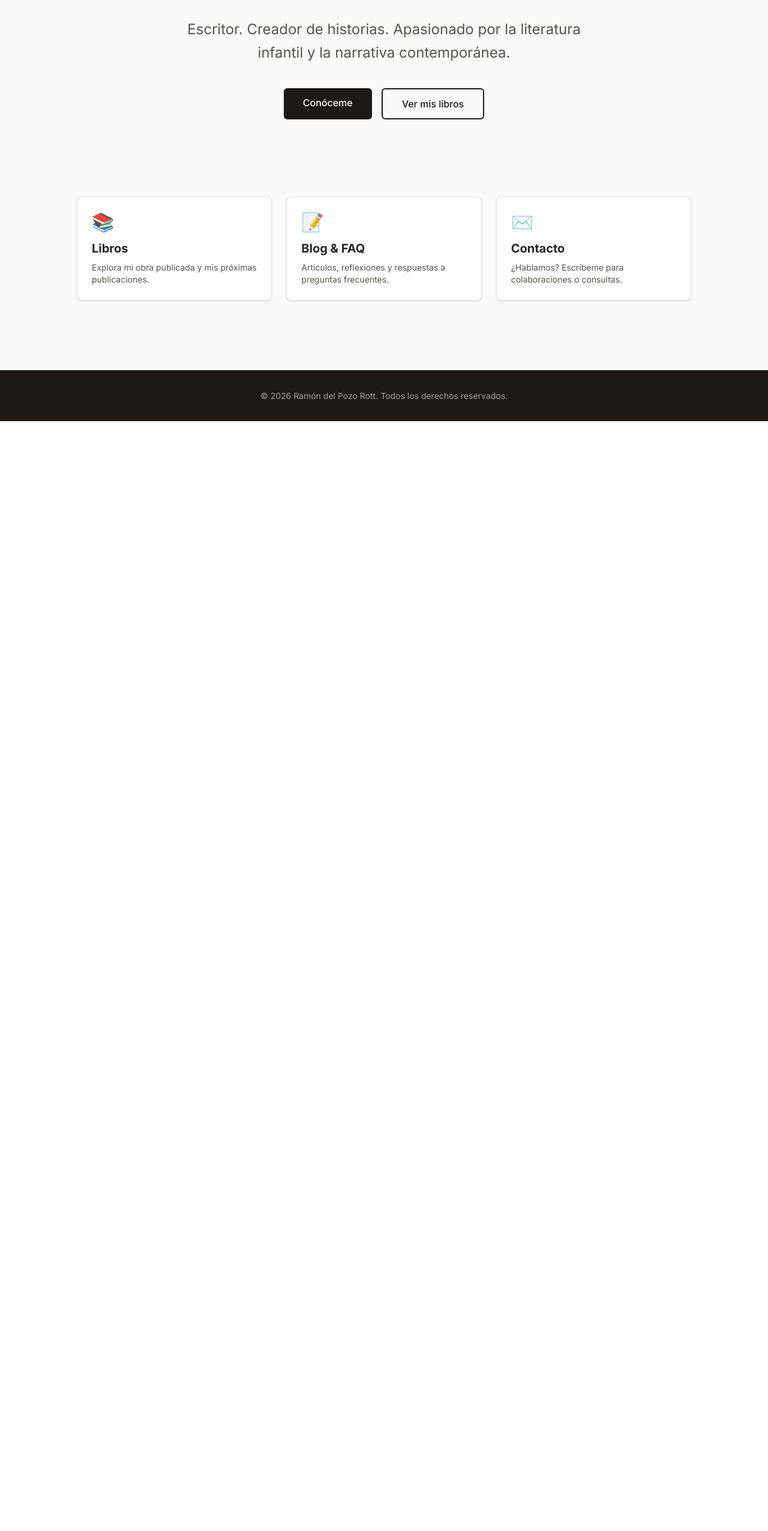
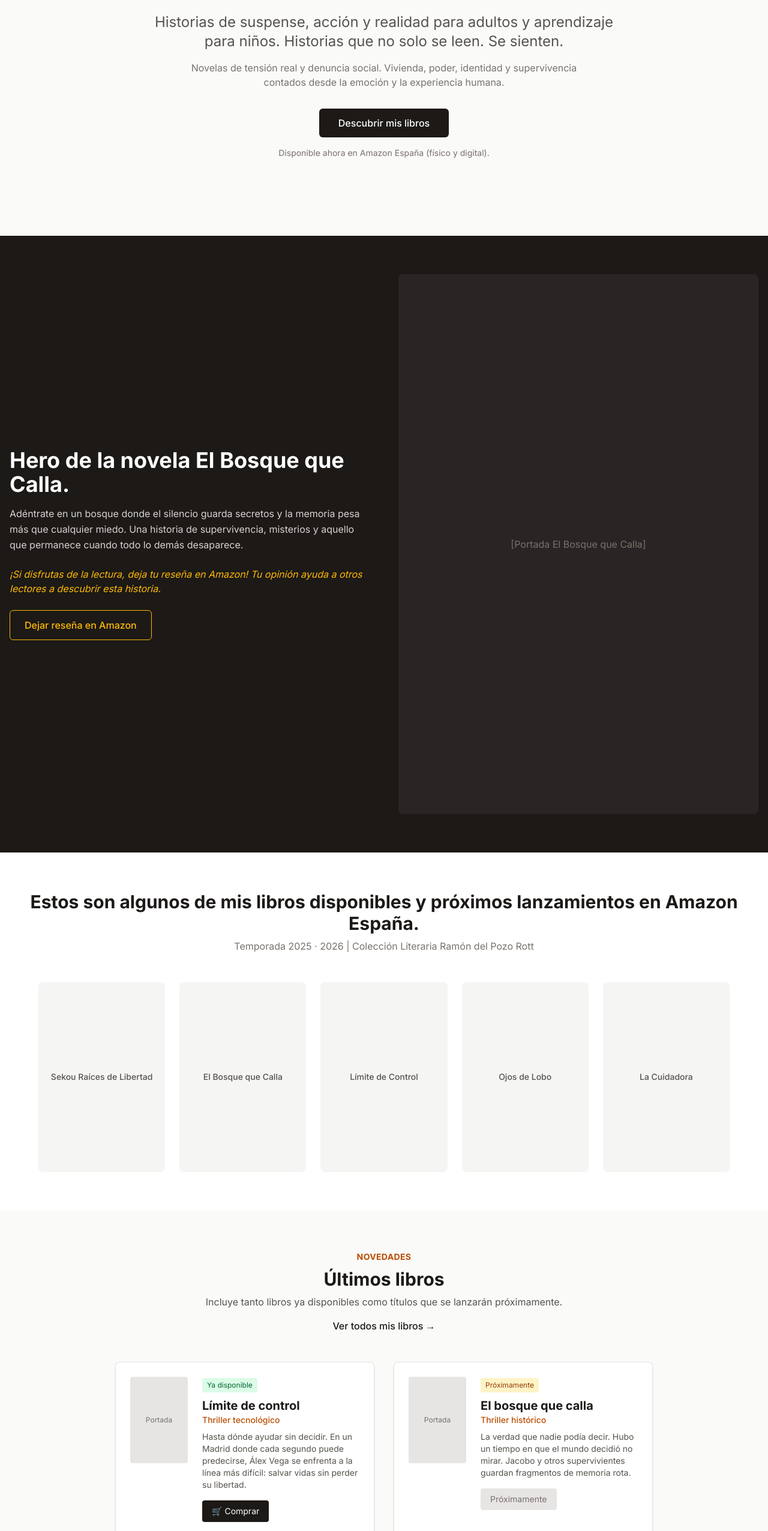
Before and after one commit to ramondelpozo/portfolio-ramon, a Next.js app: page / in a window 1280 px wide. Shown: the part 248-2800 px from the top of the page at 60% size. Before the commit the page ends 950 px from the top, so only its background shows below. Built offline with nearby package versions, Linux system fonts and the light colour scheme.

Commit message:
FEAT: Actualizar página de Inicio con contenido completo, libros, biografía teaser y footer profesional

```diff
--- a/app/page.tsx
+++ b/app/page.tsx
@@ -1,71 +1,181 @@
 import Link from 'next/link';
 
-export default function Home() {
+export default function HomePage() {
   return (
     <main className="min-h-screen bg-stone-50">
+      {/* HERO PRINCIPAL */}
+      <section className="bg-stone-50 py-20 md:py-32 text-center px-4">
+        <h1 className="text-4xl md:text-6xl font-bold text-stone-900 mb-4">Ramón del Pozo Rott</h1>
+        <p className="text-xl md:text-2xl text-stone-600 max-w-3xl mx-auto mb-4">
+          Historias de suspense, acción y realidad para adultos y aprendizaje para niños. Historias que no solo se leen. Se sienten.
+        </p>
+        <p className="text-stone-500 max-w-2xl mx-auto mb-8">
+          Novelas de tensión real y denuncia social. Vivienda, poder, identidad y supervivencia contados desde la emoción y la experiencia humana.
+        </p>
+        <Link href="/libros" className="inline-block px-8 py-3 bg-stone-900 text-white rounded-md hover:bg-stone-800 transition font-medium">
+          Descubrir mis libros
+        </Link>
+        <p className="mt-4 text-sm text-stone-500">Disponible ahora en Amazon España (físico y digital).</p>
+      </section>
 
-      {/* HERO: Presentación principal */}
-      <section className="container mx-auto px-4 py-20 md:py-32 text-center">
-        <h1 className="text-4xl md:text-6xl font-bold text-stone-900 mb-6 tracking-tight">
-          Ramón Del Pozo
-        </h1>
-        <p className="text-xl md:text-2xl text-stone-600 max-w-2xl mx-auto mb-10 leading-relaxed">
-          Escritor. Creador de historias. Apasionado por la literatura infantil y la narrativa contemporánea.
-        </p>
+      {/* HERO NOVELA DESTACADA */}
+      <section className="bg-stone-900 text-white py-16">
+        <div className="container mx-auto px-4 flex flex-col md:flex-row items-center gap-12">
+          <div className="md:w-1/2">
+            <h2 className="text-3xl md:text-4xl font-bold mb-4">Hero de la novela El Bosque que Calla.</h2>
+            <p className="text-stone-300 mb-6 leading-relaxed">
+              Adéntrate en un bosque donde el silencio guarda secretos y la memoria pesa más que cualquier miedo. Una historia de supervivencia, misterios y aquello que permanece cuando todo lo demás desaparece.
+            </p>
+            <p className="text-amber-400 italic mb-6">
+              ¡Si disfrutas de la lectura, deja tu reseña en Amazon! Tu opinión ayuda a otros lectores a descubrir esta historia.
+            </p>
+            <a href="#" className="inline-block px-6 py-3 border border-amber-400 text-amber-400 rounded-md hover:bg-amber-400 hover:text-stone-900 transition font-medium">
+              Dejar reseña en Amazon
+            </a>
+          </div>
+          <div className="md:w-1/2 bg-stone-800 aspect-[2/3] rounded-lg flex items-center justify-center text-stone-500">
+            [Portada El Bosque que Calla]
+          </div>
+        </div>
+      </section>
 
-        <div className="flex flex-wrap justify-center gap-4">
-          <Link
-            href="/biografia"
-            className="px-8 py-3 bg-stone-900 text-white rounded-md hover:bg-stone-800 transition font-medium"
-          >
-            Conóceme
-          </Link>
-          <Link
-            href="/libros"
-            className="px-8 py-3 border-2 border-stone-900 text-stone-900 rounded-md hover:bg-stone-100 transition font-medium"
-          >
-            Ver mis libros
+      {/* COLECCIÓN 2025-2026 */}
+      <section className="py-16 bg-white">
+        <div className="container mx-auto px-4 text-center">
+          <h2 className="text-3xl font-bold text-stone-900 mb-2">Estos son algunos de mis libros disponibles y próximos lanzamientos en Amazon España.</h2>
+          <p className="text-stone-500 mb-12">Temporada 2025 · 2026 | Colección Literaria Ramón del Pozo Rott</p>
+          <div className="grid grid-cols-2 md:grid-cols-5 gap-6 max-w-6xl mx-auto">
+            {['Sekou Raíces de Libertad', 'El Bosque que Calla', 'Límite de Control', 'Ojos de Lobo', 'La Cuidadora'].map((title, i) => (
+              <div key={i} className="bg-stone-100 aspect-[2/3] rounded-lg flex items-center justify-center text-stone-600 text-sm p-4 text-center font-medium">
+                {title}
+              </div>
+            ))}
+          </div>
+        </div>
+      </section>
+
+      {/* NOVEDADES / ÚLTIMOS LIBROS */}
+      <section className="py-16 bg-stone-50">
+        <div className="container mx-auto px-4">
+          <div className="text-center mb-12">
+            <span className="text-amber-700 font-bold uppercase tracking-wide text-sm">Novedades</span>
+            <h2 className="text-3xl font-bold text-stone-900 mt-2">Últimos libros</h2>
+            <p className="text-stone-600 mt-2 max-w-2xl mx-auto">Incluye tanto libros ya disponibles como títulos que se lanzarán próximamente.</p>
+            <Link href="/libros" className="inline-block mt-4 text-stone-900 font-medium hover:underline">Ver todos mis libros →</Link>
+          </div>
+          <div className="grid md:grid-cols-2 gap-8 max-w-4xl mx-auto">
+            <div className="bg-white p-6 rounded-lg shadow-sm border border-stone-200 flex gap-6">
+              <div className="w-24 h-36 bg-stone-200 rounded flex-shrink-0 flex items-center justify-center text-xs text-stone-500">Portada</div>
+              <div>
+                <span className="inline-block bg-green-100 text-green-800 text-xs px-2 py-1 rounded mb-2">Ya disponible</span>
+                <h3 className="text-xl font-bold text-stone-900">Límite de control</h3>
+                <p className="text-amber-700 text-sm font-medium mb-2">Thriller tecnológico</p>
+                <p className="text-stone-600 text-sm mb-4">Hasta dónde ayudar sin decidir. En un Madrid donde cada segundo puede predecirse, Álex Vega se enfrenta a la línea más difícil: salvar vidas sin perder su libertad.</p>
+                <a href="#" className="inline-block px-4 py-2 bg-stone-900 text-white text-sm rounded hover:bg-stone-800 transition">🛒 Comprar</a>
+              </div>
+            </div>
+            <div className="bg-white p-6 rounded-lg shadow-sm border border-stone-200 flex gap-6">
+              <div className="w-24 h-36 bg-stone-200 rounded flex-shrink-0 flex items-center justify-center text-xs text-stone-500">Portada</div>
+              <div>
+                <span className="inline-block bg-amber-100 text-amber-800 text-xs px-2 py-1 rounded mb-2">Próximamente</span>
+                <h3 className="text-xl font-bold text-stone-900">El bosque que calla</h3>
+                <p className="text-amber-700 text-sm font-medium mb-2">Thriller histórico</p>
+                <p className="text-stone-600 text-sm mb-4">La verdad que nadie podía decir. Hubo un tiempo en que el mundo decidió no mirar. Jacobo y otros supervivientes guardan fragmentos de memoria rota.</p>
+                <span className="inline-block px-4 py-2 bg-stone-200 text-stone-500 text-sm rounded cursor-not-allowed">Próximamente</span>
+              </div>
+            </div>
+          </div>
+        </div>
+      </section>
+
+      {/* ÚLTIMAS HISTORIAS PUBLICADAS */}
+      <section className="py-16 bg-white">
+        <div className="container mx-auto px-4">
+          <h2 className="text-3xl font-bold text-stone-900 text-center mb-12">Últimas historias publicadas</h2>
+          <div className="grid md:grid-cols-2 lg:grid-cols-4 gap-6 max-w-6xl mx-auto">
+            {[
+              { title: "El Bosque que calla", desc: "Novela de suspense y misterio donde la supervivencia, la memoria y el trauma se entrelazan..." },
+              { title: "Tras las huellas del pasado", desc: "Una historia sobre memoria, culpa y segundas oportunidades. Un protagonista marcado por su pasado..." },
+              { title: "Inmunidad Diplomática", desc: "Corrupción y poder en el entorno diplomático. Secretos, privilegios y silencios donde la justicia deja de ser igual..." },
+              { title: "Mascotas en el Olvido", desc: "Bienestar animal, abandono y conciencia social. Una historia sobre maltrato, empatía y la posibilidad de cambiar..." }
+            ].map((item, i) => (
+              <div key={i} className="bg-stone-50 p-6 rounded-lg border border-stone-200 hover:shadow-md transition">
+                <h3 className="font-bold text-stone-900 mb-2">{item.title}</h3>
+                <p className="text-stone-600 text-sm mb-4">{item.desc}</p>
+                <Link href="#" className="text-amber-700 text-sm font-medium hover:underline">Ver libro →</Link>
+              </div>
+            ))}
+          </div>
+          <div className="text-center mt-10">
+            <p className="text-stone-600 max-w-2xl mx-auto mb-4">Ficción basada en la realidad: historias sobre vivienda, poder, identidad, corrupción y supervivencia.</p>
+            <Link href="/libros" className="inline-block px-6 py-2 border-2 border-stone-900 text-stone-900 rounded hover:bg-stone-100 transition">Explorar historias</Link>
+          </div>
+        </div>
+      </section>
+
+      {/* BIOGRAFÍA TEASER */}
+      <section className="py-16 bg-stone-900 text-white text-center">
+        <div className="container mx-auto px-4 max-w-3xl">
+          <p className="text-xl md:text-2xl mb-8 leading-relaxed">Escribo novelas de suspense, acción y ficción social donde la realidad y la emoción siempre están presentes.</p>
+          <Link href="/biografia" className="inline-block px-8 py-3 bg-amber-600 text-white rounded-md hover:bg-amber-700 transition font-medium">
+            Conocer al autor
           </Link>
         </div>
       </section>
 
-      {/* ACCESOS RÁPIDOS A SECCIONES */}
-      <section className="container mx-auto px-4 pb-20">
-        <div className="grid md:grid-cols-3 gap-6 max-w-5xl mx-auto">
-
-          {/* Libros */}
-          <Link
-            href="/libros"
-            className="block p-6 bg-white rounded-lg shadow-sm hover:shadow-md transition border border-stone-200 group"
-          >
-            <div className="text-3xl mb-3">📚</div>
-            <h3 className="text-xl font-bold text-stone-800 mb-2 group-hover:text-amber-700 transition">Libros</h3>
-            <p className="text-stone-600 text-sm">Explora mi obra publicada y mis próximas publicaciones.</p>
-          </Link>
-
-          {/* Blog & FAQ */}
-          <Link
-            href="/blog"
-            className="block p-6 bg-white rounded-lg shadow-sm hover:shadow-md transition border border-stone-200 group"
-          >
-            <div className="text-3xl mb-3">📝</div>
-            <h3 className="text-xl font-bold text-stone-800 mb-2 group-hover:text-amber-700 transition">Blog & FAQ</h3>
-            <p className="text-stone-600 text-sm">Artículos, reflexiones y respuestas a preguntas frecuentes.</p>
-          </Link>
-
-          {/* Contacto */}
-          <Link
-            href="/contacto"
-            className="block p-6 bg-white rounded-lg shadow-sm hover:shadow-md transition border border-stone-200 group"
-          >
-            <div className="text-3xl mb-3">✉️</div>
-            <h3 className="text-xl font-bold text-stone-800 mb-2 group-hover:text-amber-700 transition">Contacto</h3>
-            <p className="text-stone-600 text-sm">¿Hablamos? Escríbeme para colaboraciones o consultas.</p>
-          </Link>
-
+      {/* PROMOCIÓN */}
+      <section className="py-12 bg-amber-50 border-t border-amber-100">
+        <div className="container mx-auto px-4 text-center">
+          <h3 className="text-2xl font-bold text-stone-900 mb-2">¡Algunos de mis libros tienen descuentos especiales!</h3>
+          <p className="text-stone-600 mb-6">Aprovecha antes de que se agoten.</p>
+          <Link href="/libros" className="inline-block px-6 py-2 bg-stone-900 text-white rounded hover:bg-stone-800 transition">Ver libros</Link>
         </div>
       </section>
 
+      {/* FOOTER COMPLETO */}
+      <footer className="bg-stone-900 text-stone-400 py-16 border-t border-stone-800">
+        <div className="container mx-auto px-4">
+          <div className="grid md:grid-cols-4 gap-8 mb-12">
+            <div>
+              <h4 className="text-white font-bold text-lg mb-4">Ramón del Pozo Rott</h4>
+              <p className="text-sm">Historias que no solo se leen. Se sienten.</p>
+            </div>
+            <div>
+              <h4 className="text-white font-bold mb-4">CONOCER MÁS</h4>
+              <ul className="space-y-2 text-sm">
+                <li><Link href="/biografia" className="hover:text-white transition">BIOGRAFÍA</Link></li>
+                <li><Link href="/blog" className="hover:text-white transition">BLOG</Link></li>
+                <li><Link href="/libros" className="hover:text-white transition">LIBROS</Link></li>
+                <li><Link href="/contacto" className="hover:text-white transition">CONTACTO</Link></li>
+              </ul>
+            </div>
+            <div>
+              <h4 className="text-white font-bold mb-4">SOPORTE</h4>
+              <ul className="space-y-2 text-sm">
+                <li><Link href="/blog/faq" className="hover:text-white transition">FAQ</Link></li>
+                <li><Link href="#" className="hover:text-white transition">POLÍTICA DE PRIVACIDAD</Link></li>
+                <li><Link href="#" className="hover:text-white transition">POLÍTICA DE COOKIES</Link></li>
+                <li><Link href="#" className="hover:text-white transition">AVISO LEGAL</Link></li>
+                <li><Link href="#" className="hover:text-white transition">MAPA DEL SITIO</Link></li>
+              </ul>
+            </div>
+            <div>
+              <h4 className="text-white font-bold mb-4">SIGUE CONECTADO</h4>
+              <p className="text-sm mb-4">Mantente conectado y recibe noticias interesantes.</p>
+              <div className="flex gap-4 text-xl">
+                <a href="#" className="hover:text-white transition">📘</a>
+                <a href="#" className="hover:text-white transition">📸</a>
+                <a href="#" className="hover:text-white transition">🐦</a>
+                <a href="#" className="hover:text-white transition">💼</a>
+                <a href="#" className="hover:text-white transition">📺</a>
+              </div>
+            </div>
+          </div>
+          <div className="border-t border-stone-800 pt-8 text-center text-xs">
+            <p>Copyright © 2026 Ramón del Pozo Rott. Reservados todos los derechos.</p>
+          </div>
+        </div>
+      </footer>
     </main>
   );
 }
```
